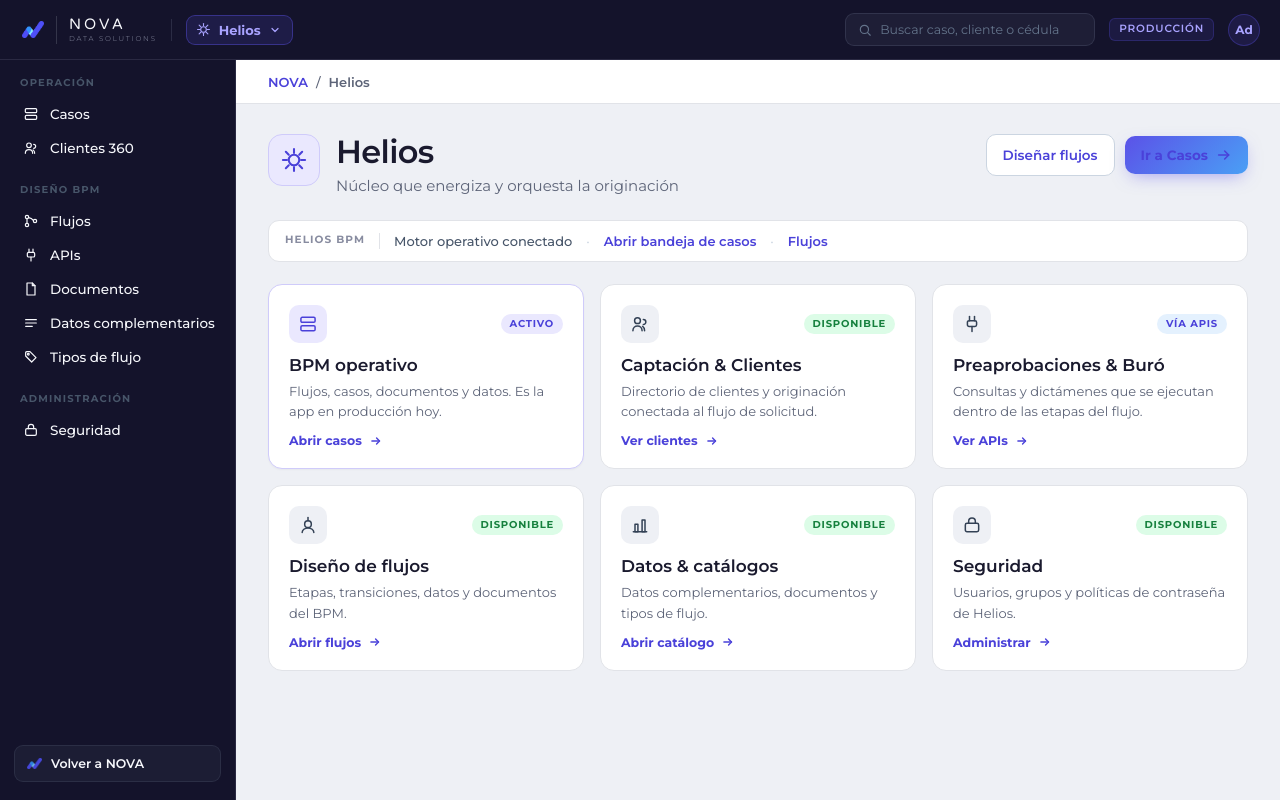
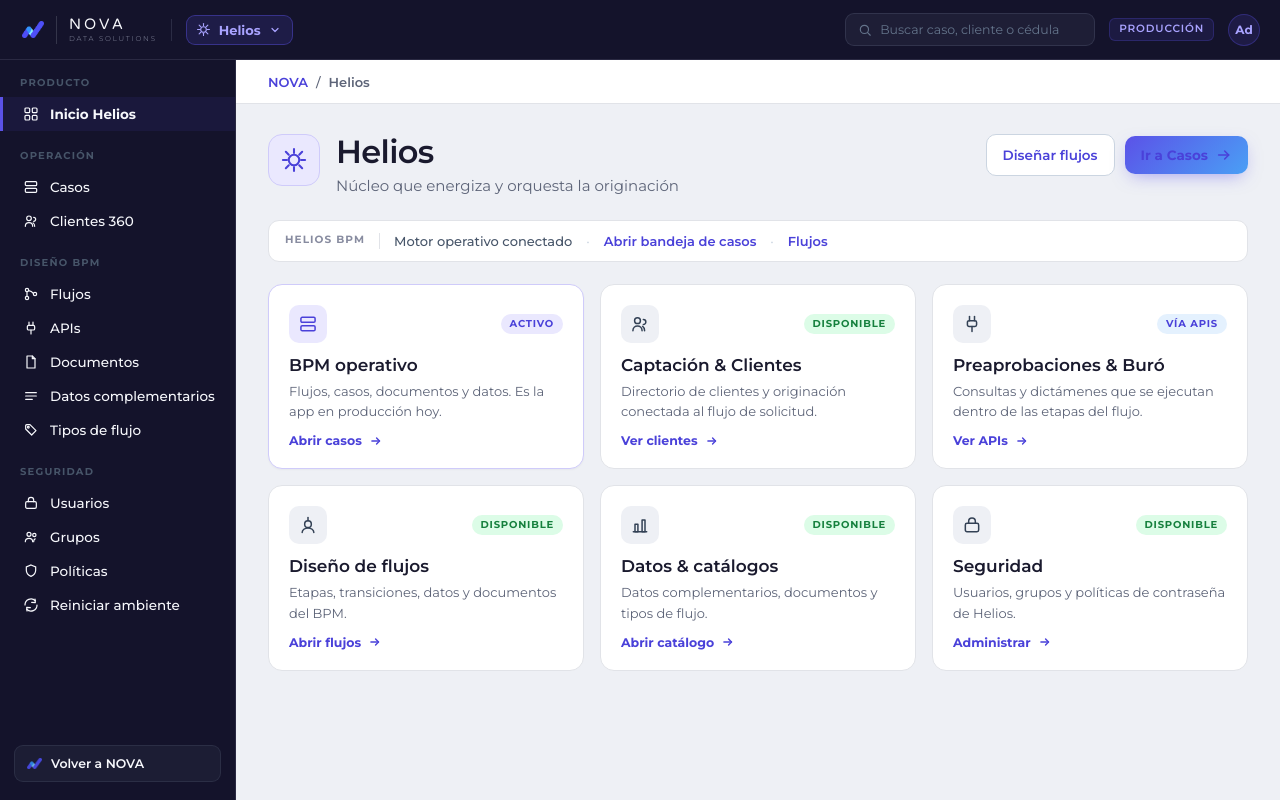
Before and after one commit to Adamneitor/NovaData-Projects, a Flask app: page /helios in a window 1280 px wide. Run offline with Flask 3, Linux system fonts and the light colour scheme; the visitor is signed in with stand-in values (Sample User, id 1); data comes from the database, SQL or seed files in the repository.

Commit message:
Embed Helios BPM inside NOVA shell (iframe + embed mode, unified rail).

```diff
--- a/app.py
+++ b/app.py
@@ -444,20 +444,70 @@ def helios_home():
 @app.route("/helios/casos")
 @login_required
 def helios_casos():
-    """Compat: el BPM real vive en Helios FastAPI (/casos)."""
+    """Compat: abre Casos dentro del shell NOVA."""
+    return redirect(url_for("helios_workspace", to="/casos"))
+
+_HELIOS_NAV = (
+    ("/casos", "casos", "Casos"),
+    ("/catalogos/clientes", "clientes", "Clientes"),
+    ("/flujos", "flujos", "Flujos"),
+    ("/apis", "apis", "APIs"),
+    ("/catalogos/documentos", "documentos", "Documentos"),
+    ("/catalogos/datos", "datos", "Datos complementarios"),
+    ("/catalogos/tipos-flujo", "tipos", "Tipos de flujo"),
+    ("/admin/usuarios", "usuarios", "Usuarios"),
+    ("/admin/grupos", "grupos", "Grupos"),
+    ("/admin/politicas-password", "politicas", "Politicas"),
+    ("/admin/ambiente", "ambiente", "Ambiente"),
+)
+
+
+def _helios_nav_meta(path: str) -> tuple[str, str]:
+    base = path.split("?", 1)[0]
+    for prefix, nav, label in _HELIOS_NAV:
+        if base == prefix or base.startswith(prefix + "/"):
+            return nav, label
+    return "casos", "Casos"
+
+
+@app.route("/helios/w")
+@login_required
+def helios_workspace():
+    """Shell NOVA + iframe Helios (sin chrome propio)."""
     from flask import make_response
 
-    return _attach_sso_cookie(make_response(redirect("/casos")))
+    target = sanitize_next_path(request.args.get("to"), "/casos")
+    nav, label = _helios_nav_meta(target)
+    sep = "&" if "?" in target else "?"
+    iframe_src = f"{target}{sep}embed=1"
+    resp = make_response(
+        render_template(
+            "plataforma/helios_workspace.html",
+            iframe_src=iframe_src,
+            embed_path=target.split("?", 1)[0],
+            crumb_label=label,
+            nav_active=nav,
+        )
+    )
+    resp = _attach_sso_cookie(resp)
+    resp.set_cookie(
+        "nova_helios_embed",
+        "1",
+        max_age=60 * 60 * 12,
+        httponly=False,
+        samesite="Lax",
+        secure=_cookie_secure(),
+        path="/",
+    )
+    return resp
 
 
 @app.route("/helios/entrar")
 @login_required
 def helios_entrar():
-    """Handoff: reemite SSO y entra al módulo Helios (rompe bucle de cookies viejas)."""
-    from flask import make_response
-
+    """Handoff SSO a workspace embebido (no sale del shell NOVA)."""
     target = sanitize_next_path(request.args.get("to"), "/casos")
-    return _attach_sso_cookie(make_response(redirect(target)))
+    return redirect(url_for("helios_workspace", to=target))
 
 
 # ---------- Auth ----------
@@ -513,6 +563,7 @@ def logout():
 
     resp = make_response(redirect(url_for("launcher")))
     resp.set_cookie(SSO_COOKIE_NAME, "", max_age=0, path="/")
+    resp.set_cookie("nova_helios_embed", "", max_age=0, path="/")
     return resp
 
 
--- a/blueprints/Helios/app/main.py
+++ b/blueprints/Helios/app/main.py
@@ -6,11 +6,13 @@ from fastapi.staticfiles import StaticFiles
 from starlette.middleware.sessions import SessionMiddleware
 
 from app.config import SECRET_KEY
+from app.embed import EmbedMiddleware
 from app.routers import admin, apis, auth, casos, catalogos, flujos, platform
 
 app = FastAPI(title="NOVA · Helios BPM")
 # Cookie distinta de Flask (`session`) para no pisar el login del portal NOVA
 _https = bool(os.getenv("RAILWAY_ENVIRONMENT") or os.getenv("RAILWAY_PROJECT_ID"))
+app.add_middleware(EmbedMiddleware)
 app.add_middleware(
     SessionMiddleware,
     secret_key=SECRET_KEY,
--- a/blueprints/Helios/app/web.py
+++ b/blueprints/Helios/app/web.py
@@ -3,6 +3,7 @@ from pathlib import Path
 from fastapi import Request
 from fastapi.templating import Jinja2Templates
 
+from app.embed import is_embed_request
 from app.services.dato_formato import (
     FORMATOS_POR_TIPO,
     format_dato,
@@ -33,8 +34,11 @@ templates.env.globals["resolve_formato"] = resolve_formato
 templates.env.globals["resolve_decimales"] = resolve_decimales
 templates.env.globals["input_attrs_for_dato"] = input_attrs_for_dato
 templates.env.globals["FORMATOS_POR_TIPO"] = FORMATOS_POR_TIPO
+templates.env.globals["is_embed"] = is_embed_request
 templates.env.filters["format_dato"] = lambda value, dato, locale="en_US": format_dato(dato, value, locale=locale)
 
 
 def render(request: Request, template: str, context: dict | None = None):
-    return templates.TemplateResponse(request, template, context or {})
+    ctx = dict(context or {})
+    ctx.setdefault("embed", is_embed_request(request))
+    return templates.TemplateResponse(request, template, ctx)
--- a/static/css/claude-nova.css
+++ b/static/css/claude-nova.css
@@ -685,6 +685,28 @@ a.nv-rail__link:hover { color: #CBD5E1; }
   overflow: auto;
 }
 
+/* Workspace: BPM Helios embebido (iframe) a pantalla del canvas */
+.page-shell--workspace .nv-content {
+  padding: 0;
+  overflow: hidden;
+  display: flex;
+  flex-direction: column;
+}
+.nv-workspace {
+  flex: 1;
+  min-height: 0;
+  display: flex;
+  flex-direction: column;
+  background: var(--nova-canvas);
+}
+.nv-workspace__frame {
+  flex: 1;
+  width: 100%;
+  border: 0;
+  background: var(--nova-canvas);
+  min-height: calc(100vh - 104px);
+}
+
 .nv-burger {
   display: none; border: 0; background: none; cursor: pointer; color: #e1e3e8; padding: 4px;
 }
--- a/templates/auth/login.html
+++ b/templates/auth/login.html
@@ -87,6 +87,11 @@
 {% block extra_scripts %}
 <script>
 (function () {
+  /* Si el login cargó dentro del iframe Helios, salir al top */
+  if (window.top !== window) {
+    window.top.location.href = window.location.href;
+    return;
+  }
   var toggle = document.getElementById('toggle-password');
   var pwd = document.getElementById('password');
   if (toggle && pwd) {
--- a/templates/plataforma/helios_home.html
+++ b/templates/plataforma/helios_home.html
@@ -15,8 +15,8 @@
     </div>
   </div>
   <div class="hh-actions">
-    <a class="nv-btn-sec" href="{{ url_for('helios_entrar', to='/flujos') }}">Diseñar flujos</a>
-    <a class="nv-btn-amber" href="{{ url_for('helios_entrar', to='/casos') }}">
+    <a class="nv-btn-sec" href="{{ url_for('helios_workspace', to='/flujos') }}">Diseñar flujos</a>
+    <a class="nv-btn-amber" href="{{ url_for('helios_workspace', to='/casos') }}">
       Ir a Casos
       <svg width="16" height="16" viewBox="0 0 24 24" fill="none" stroke="currentColor" stroke-width="2.3" stroke-linecap="round" stroke-linejoin="round"><line x1="4" y1="12" x2="19" y2="12"></line><polyline points="13,6 19,12 13,18"></polyline></svg>
     </a>
@@ -28,13 +28,13 @@
   <span class="sep"></span>
   <span>Motor operativo conectado</span>
   <span class="dot">·</span>
-  <a href="{{ url_for('helios_entrar', to='/casos') }}" style="font-weight:600">Abrir bandeja de casos</a>
+  <a href="{{ url_for('helios_workspace', to='/casos') }}" style="font-weight:600">Abrir bandeja de casos</a>
   <span class="dot">·</span>
-  <a href="{{ url_for('helios_entrar', to='/flujos') }}" style="font-weight:600">Flujos</a>
+  <a href="{{ url_for('helios_workspace', to='/flujos') }}" style="font-weight:600">Flujos</a>
 </div>
 
 <div class="hh-tiles">
-  <a class="hh-tile hh-tile--active" href="{{ url_for('helios_entrar', to='/casos') }}">
+  <a class="hh-tile hh-tile--active" href="{{ url_for('helios_workspace', to='/casos') }}">
     <div class="hh-tile__top">
       <span class="hh-tile__ico">
         <svg width="20" height="20" viewBox="0 0 24 24" fill="none" stroke="currentColor" stroke-width="1.8" stroke-linecap="round" stroke-linejoin="round"><rect x="3.5" y="4" width="17" height="6" rx="1.5"></rect><rect x="3.5" y="14" width="17" height="6" rx="1.5"></rect></svg>
@@ -48,7 +48,7 @@
     <span class="hh-tile__link">Abrir casos <svg width="14" height="14" viewBox="0 0 24 24" fill="none" stroke="currentColor" stroke-width="2.4" stroke-linecap="round" stroke-linejoin="round"><line x1="5" y1="12" x2="18" y2="12"></line><polyline points="13,7 18,12 13,17"></polyline></svg></span>
   </a>
 
-  <a class="hh-tile" href="{{ url_for('helios_entrar', to='/catalogos/clientes') }}">
+  <a class="hh-tile" href="{{ url_for('helios_workspace', to='/catalogos/clientes') }}">
     <div class="hh-tile__top">
       <span class="hh-tile__ico">
         <svg width="20" height="20" viewBox="0 0 24 24" fill="none" stroke="currentColor" stroke-width="1.8" stroke-linecap="round"><circle cx="9" cy="8" r="3.5"></circle><path d="M3.5 20c0-3.3 2.5-5.5 5.5-5.5s5.5 2.2 5.5 5.5"></path><path d="M16 6.5a3 3 0 0 1 0 6"></path><path d="M17.5 20c0-2.4-.9-4.2-2.3-5.2"></path></svg>
@@ -62,7 +62,7 @@
     <span class="hh-tile__link">Ver clientes <svg width="14" height="14" viewBox="0 0 24 24" fill="none" stroke="currentColor" stroke-width="2.4" stroke-linecap="round" stroke-linejoin="round"><line x1="5" y1="12" x2="18" y2="12"></line><polyline points="13,7 18,12 13,17"></polyline></svg></span>
   </a>
 
-  <a class="hh-tile" href="{{ url_for('helios_entrar', to='/apis') }}">
+  <a class="hh-tile" href="{{ url_for('helios_workspace', to='/apis') }}">
     <div class="hh-tile__top">
       <span class="hh-tile__ico">
         <svg width="20" height="20" viewBox="0 0 24 24" fill="none" stroke="currentColor" stroke-width="1.8" stroke-linecap="round" stroke-linejoin="round"><path d="M9 3v5"></path><path d="M15 3v5"></path><rect x="6.5" y="8" width="11" height="7" rx="2"></rect><path d="M12 15v6"></path></svg>
@@ -76,7 +76,7 @@
     <span class="hh-tile__link">Ver APIs <svg width="14" height="14" viewBox="0 0 24 24" fill="none" stroke="currentColor" stroke-width="2.4" stroke-linecap="round" stroke-linejoin="round"><line x1="5" y1="12" x2="18" y2="12"></line><polyline points="13,7 18,12 13,17"></polyline></svg></span>
   </a>
 
-  <a class="hh-tile" href="{{ url_for('helios_entrar', to='/flujos') }}">
+  <a class="hh-tile" href="{{ url_for('helios_workspace', to='/flujos') }}">
     <div class="hh-tile__top">
       <span class="hh-tile__ico">
         <svg width="20" height="20" viewBox="0 0 24 24" fill="none" stroke="currentColor" stroke-width="1.8" stroke-linecap="round" stroke-linejoin="round"><path d="M12 3v4"></path><circle cx="12" cy="11" r="4"></circle><path d="M5 21c0-3 3.1-5.5 7-5.5s7 2.5 7 5.5"></path></svg>
@@ -90,7 +90,7 @@
     <span class="hh-tile__link">Abrir flujos <svg width="14" height="14" viewBox="0 0 24 24" fill="none" stroke="currentColor" stroke-width="2.4" stroke-linecap="round" stroke-linejoin="round"><line x1="5" y1="12" x2="18" y2="12"></line><polyline points="13,7 18,12 13,17"></polyline></svg></span>
   </a>
 
-  <a class="hh-tile" href="{{ url_for('helios_entrar', to='/catalogos/datos') }}">
+  <a class="hh-tile" href="{{ url_for('helios_workspace', to='/catalogos/datos') }}">
     <div class="hh-tile__top">
       <span class="hh-tile__ico">
         <svg width="20" height="20" viewBox="0 0 24 24" fill="none" stroke="currentColor" stroke-width="1.8" stroke-linecap="round" stroke-linejoin="round"><line x1="4" y1="20" x2="20" y2="20"></line><rect x="6" y="11" width="3.5" height="9"></rect><rect x="14.5" y="6" width="3.5" height="14"></rect></svg>
@@ -104,7 +104,7 @@
     <span class="hh-tile__link">Abrir catálogo <svg width="14" height="14" viewBox="0 0 24 24" fill="none" stroke="currentColor" stroke-width="2.4" stroke-linecap="round" stroke-linejoin="round"><line x1="5" y1="12" x2="18" y2="12"></line><polyline points="13,7 18,12 13,17"></polyline></svg></span>
   </a>
 
-  <a class="hh-tile" href="{{ url_for('helios_entrar', to='/admin/usuarios') }}">
+  <a class="hh-tile" href="{{ url_for('helios_workspace', to='/admin/usuarios') }}">
     <div class="hh-tile__top">
       <span class="hh-tile__ico">
         <svg width="20" height="20" viewBox="0 0 24 24" fill="none" stroke="currentColor" stroke-width="1.8" stroke-linecap="round"><rect x="4" y="10" width="16" height="10" rx="2"></rect><path d="M8 10V7.5a4 4 0 0 1 8 0V10"></path></svg>
--- a/templates/shell_claude.html
+++ b/templates/shell_claude.html
@@ -64,44 +64,63 @@
     <aside class="nv-rail" id="appRail">
       <div class="nv-rail__groups">
         <div>
+          <div class="nv-rail__label">Producto</div>
+          <a class="nv-rail__link {% if nav_active == 'home' %}is-active{% endif %}" href="{{ url_for('helios_home') }}">
+            <svg width="16" height="16" viewBox="0 0 24 24" fill="none" stroke="currentColor" stroke-width="1.8" stroke-linecap="round" stroke-linejoin="round"><rect x="3" y="3" width="7" height="7" rx="1.5"></rect><rect x="14" y="3" width="7" height="7" rx="1.5"></rect><rect x="3" y="14" width="7" height="7" rx="1.5"></rect><rect x="14" y="14" width="7" height="7" rx="1.5"></rect></svg>
+            <span>Inicio Helios</span>
+          </a>
+        </div>
+        <div>
           <div class="nv-rail__label">Operación</div>
-          <a class="nv-rail__link {% if nav_active == 'casos' %}is-active{% endif %}" href="{{ url_for('helios_entrar', to='/casos') }}">
+          <a class="nv-rail__link {% if nav_active == 'casos' %}is-active{% endif %}" href="{{ url_for('helios_workspace', to='/casos') }}" data-helios-path="/casos">
             <svg width="16" height="16" viewBox="0 0 24 24" fill="none" stroke="currentColor" stroke-width="1.8" stroke-linecap="round" stroke-linejoin="round"><rect x="3.5" y="4" width="17" height="6" rx="1.5"></rect><rect x="3.5" y="14" width="17" height="6" rx="1.5"></rect></svg>
             <span>Casos</span>
           </a>
-          <a class="nv-rail__link" href="{{ url_for('helios_entrar', to='/catalogos/clientes') }}">
+          <a class="nv-rail__link {% if nav_active == 'clientes' %}is-active{% endif %}" href="{{ url_for('helios_workspace', to='/catalogos/clientes') }}" data-helios-path="/catalogos/clientes">
             <svg width="16" height="16" viewBox="0 0 24 24" fill="none" stroke="currentColor" stroke-width="1.8" stroke-linecap="round"><circle cx="9" cy="8" r="3.5"></circle><path d="M3.5 20c0-3.3 2.5-5.5 5.5-5.5s5.5 2.2 5.5 5.5"></path><path d="M16 6.5a3 3 0 0 1 0 6"></path><path d="M17.5 20c0-2.4-.9-4.2-2.3-5.2"></path></svg>
             <span>Clientes 360</span>
           </a>
         </div>
         <div>
           <div class="nv-rail__label">Diseño BPM</div>
-          <a class="nv-rail__link" href="{{ url_for('helios_entrar', to='/flujos') }}">
+          <a class="nv-rail__link {% if nav_active == 'flujos' %}is-active{% endif %}" href="{{ url_for('helios_workspace', to='/flujos') }}" data-helios-path="/flujos">
             <svg width="16" height="16" viewBox="0 0 24 24" fill="none" stroke="currentColor" stroke-width="1.8" stroke-linecap="round"><circle cx="6" cy="6" r="2.5"></circle><circle cx="6" cy="18" r="2.5"></circle><circle cx="18" cy="12" r="2.5"></circle><path d="M6 8.5v7"></path><path d="M8.5 6.8c4 .6 5.6 2.4 7 4.4"></path></svg>
             <span>Flujos</span>
           </a>
-          <a class="nv-rail__link" href="{{ url_for('helios_entrar', to='/apis') }}">
+          <a class="nv-rail__link {% if nav_active == 'apis' %}is-active{% endif %}" href="{{ url_for('helios_workspace', to='/apis') }}" data-helios-path="/apis">
             <svg width="16" height="16" viewBox="0 0 24 24" fill="none" stroke="currentColor" stroke-width="1.8" stroke-linecap="round" stroke-linejoin="round"><path d="M9 3v5"></path><path d="M15 3v5"></path><rect x="6.5" y="8" width="11" height="7" rx="2"></rect><path d="M12 15v6"></path></svg>
             <span>APIs</span>
           </a>
-          <a class="nv-rail__link" href="{{ url_for('helios_entrar', to='/catalogos/documentos') }}">
+          <a class="nv-rail__link {% if nav_active == 'documentos' %}is-active{% endif %}" href="{{ url_for('helios_workspace', to='/catalogos/documentos') }}" data-helios-path="/catalogos/documentos">
             <svg width="16" height="16" viewBox="0 0 24 24" fill="none" stroke="currentColor" stroke-width="1.8" stroke-linecap="round" stroke-linejoin="round"><path d="M6 3h8l4 4v14H6z"></path><path d="M14 3v4h4"></path></svg>
             <span>Documentos</span>
           </a>
-          <a class="nv-rail__link" href="{{ url_for('helios_entrar', to='/catalogos/datos') }}">
+          <a class="nv-rail__link {% if nav_active == 'datos' %}is-active{% endif %}" href="{{ url_for('helios_workspace', to='/catalogos/datos') }}" data-helios-path="/catalogos/datos">
             <svg width="16" height="16" viewBox="0 0 24 24" fill="none" stroke="currentColor" stroke-width="1.8" stroke-linecap="round"><line x1="4" y1="7" x2="20" y2="7"></line><line x1="4" y1="12" x2="20" y2="12"></line><line x1="4" y1="17" x2="14" y2="17"></line></svg>
             <span>Datos complementarios</span>
           </a>
-          <a class="nv-rail__link" href="{{ url_for('helios_entrar', to='/catalogos/tipos-flujo') }}">
+          <a class="nv-rail__link {% if nav_active == 'tipos' %}is-active{% endif %}" href="{{ url_for('helios_workspace', to='/catalogos/tipos-flujo') }}" data-helios-path="/catalogos/tipos-flujo">
             <svg width="16" height="16" viewBox="0 0 24 24" fill="none" stroke="currentColor" stroke-width="1.8" stroke-linecap="round" stroke-linejoin="round"><path d="M4 10.5V5.5A1.5 1.5 0 0 1 5.5 4h5l9 9-6.5 6.5z"></path><circle cx="8" cy="8" r="1.3"></circle></svg>
             <span>Tipos de flujo</span>
           </a>
         </div>
         <div>
-          <div class="nv-rail__label">Administración</div>
-          <a class="nv-rail__link" href="{{ url_for('helios_entrar', to='/admin/usuarios') }}">
+          <div class="nv-rail__label">Seguridad</div>
+          <a class="nv-rail__link {% if nav_active == 'usuarios' %}is-active{% endif %}" href="{{ url_for('helios_workspace', to='/admin/usuarios') }}" data-helios-path="/admin/usuarios">
             <svg width="16" height="16" viewBox="0 0 24 24" fill="none" stroke="currentColor" stroke-width="1.8" stroke-linecap="round"><rect x="4" y="10" width="16" height="10" rx="2"></rect><path d="M8 10V7.5a4 4 0 0 1 8 0V10"></path></svg>
-            <span>Seguridad</span>
+            <span>Usuarios</span>
+          </a>
+          <a class="nv-rail__link {% if nav_active == 'grupos' %}is-active{% endif %}" href="{{ url_for('helios_workspace', to='/admin/grupos') }}" data-helios-path="/admin/grupos">
+            <svg width="16" height="16" viewBox="0 0 24 24" fill="none" stroke="currentColor" stroke-width="1.8" stroke-linecap="round"><circle cx="9" cy="8" r="3"></circle><circle cx="17" cy="9" r="2.5"></circle><path d="M3.5 19c0-2.8 2.2-5 5.5-5s5.5 2.2 5.5 5"></path><path d="M16 19c0-2 .8-3.5 2.2-4.2"></path></svg>
+            <span>Grupos</span>
+          </a>
+          <a class="nv-rail__link {% if nav_active == 'politicas' %}is-active{% endif %}" href="{{ url_for('helios_workspace', to='/admin/politicas-password') }}" data-helios-path="/admin/politicas-password">
+            <svg width="16" height="16" viewBox="0 0 24 24" fill="none" stroke="currentColor" stroke-width="1.8" stroke-linecap="round"><path d="M12 3l7 3v5c0 4.5-3 7.5-7 9-4-1.5-7-4.5-7-9V6z"></path></svg>
+            <span>Políticas</span>
+          </a>
+          <a class="nv-rail__link {% if nav_active == 'ambiente' %}is-active{% endif %}" href="{{ url_for('helios_workspace', to='/admin/ambiente') }}" data-helios-path="/admin/ambiente">
+            <svg width="16" height="16" viewBox="0 0 24 24" fill="none" stroke="currentColor" stroke-width="1.8" stroke-linecap="round" stroke-linejoin="round"><path d="M3 12a9 9 0 0 1 15.5-6.4"></path><polyline points="18,3 18.5,8.5 13,8"></polyline><path d="M21 12a9 9 0 0 1-15.5 6.4"></path><polyline points="6,21 5.5,15.5 11,16"></polyline></svg>
+            <span>Reiniciar ambiente</span>
           </a>
         </div>
       </div>
@@ -110,7 +129,6 @@
         <span>Volver a NOVA</span>
       </a>
     </aside>
-
     <div class="nv-main">
       <nav class="nv-crumb" aria-label="Breadcrumb">
         {% block breadcrumb %}
```
Also changed, not shown: blueprints/Helios/app/auth.py (+14 -3 lines), blueprints/Helios/app/embed.py (added, +49 -0 lines), blueprints/Helios/app/static/css/helios.css (+14 -0 lines), blueprints/Helios/app/templates/base.html (+23 -4 lines), templates/plataforma/helios_workspace.html (added, +82 -0 lines).
